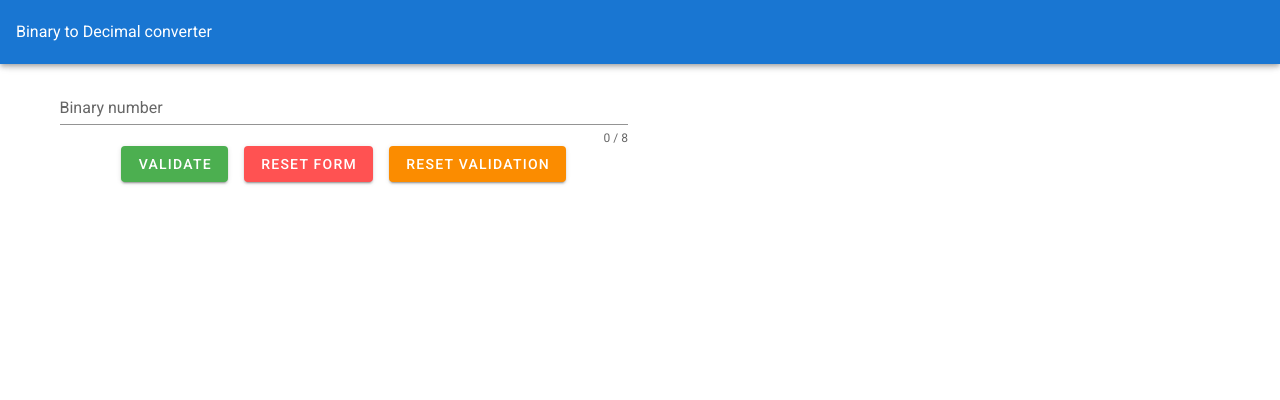
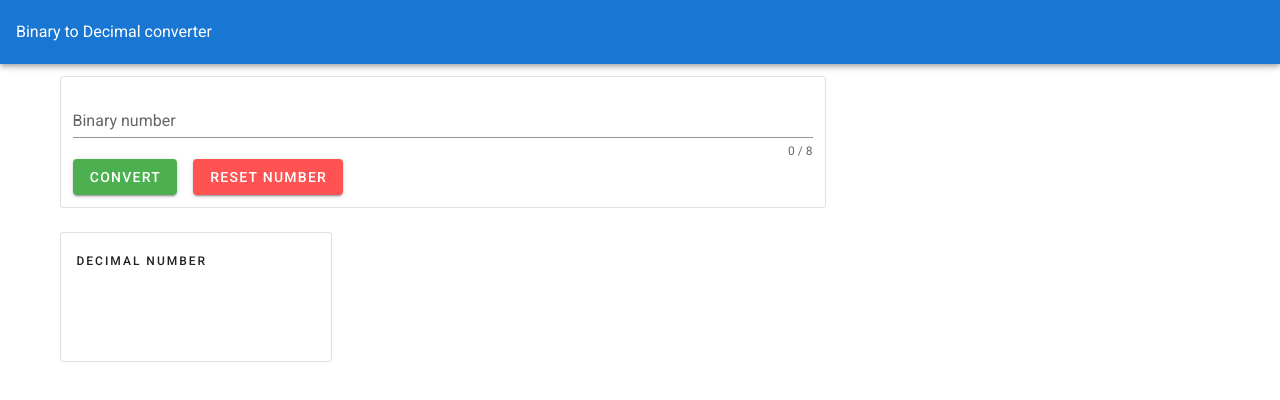
Before and after one commit to edcsu/bin2dec-app, a Vue app: page / in a window 1280 px wide. Shown: the top 400 px of the page. Built offline with nearby package versions, Linux system fonts and the light colour scheme.

Commit message:
feat: add converted number display card

```diff
--- a/src/components/BinConverter.vue
+++ b/src/components/BinConverter.vue
@@ -1,7 +1,11 @@
 <template>
   <v-container>
-    <v-row class="text-center">
-      <v-col cols="6">
+    <v-row class="">
+      <v-col cols="8">
+        <v-card
+          class="mx-auto pa-3"
+          outlined
+        >
             <v-form
                 ref="form"
                 v-model="valid"
@@ -19,9 +23,9 @@
                 :disabled="!valid"
                 color="success"
                 class="mr-4"
-                @click="validate"
+                @click="Convert"
                 >
-                Validate
+                Convert
                 </v-btn>
 
                 <v-btn
@@ -29,18 +33,26 @@
                 class="mr-4"
                 @click="reset"
                 >
-                Reset Form
-                </v-btn>
-
-                <v-btn
-                color="warning"
-                @click="resetValidation"
-                >
-                Reset Validation
+                Reset Number
                 </v-btn>
             </v-form>
-
-
+        </v-card>
+      </v-col>
+    </v-row>
+    <v-row class="">
+      <v-col cols="3">
+         <v-card
+          class="mx-auto"
+          min-height="130"
+          outlined
+        >
+          <v-list-item two-line>
+            <v-list-item-content>
+              <div class="overline mb-4">Decimal Number</div>
+              <v-list-item-title class="display-3 mb-1">{{convertedNumber}}</v-list-item-title>
+            </v-list-item-content>
+          </v-list-item>
+        </v-card>
       </v-col>
     </v-row>
   </v-container>
@@ -58,11 +70,13 @@
         v => (v &&  /(0|1)/g.test(v)) || 'Only binary numbers 0 and 1 are allowed',
         v => (v && v.length <= 8) || 'The binary number must be less than 8 characters',
       ],
+      convertedNumber: ''
     }),
 
     methods: {
-      validate () {
+      Convert () {
         this.$refs.form.validate()
+        this.convertedNumber = this.number
       },
       reset () {
         this.$refs.form.reset()
```
Also changed, not shown: src/Helpers/helperMethods.js (added, +17 -0 lines).
